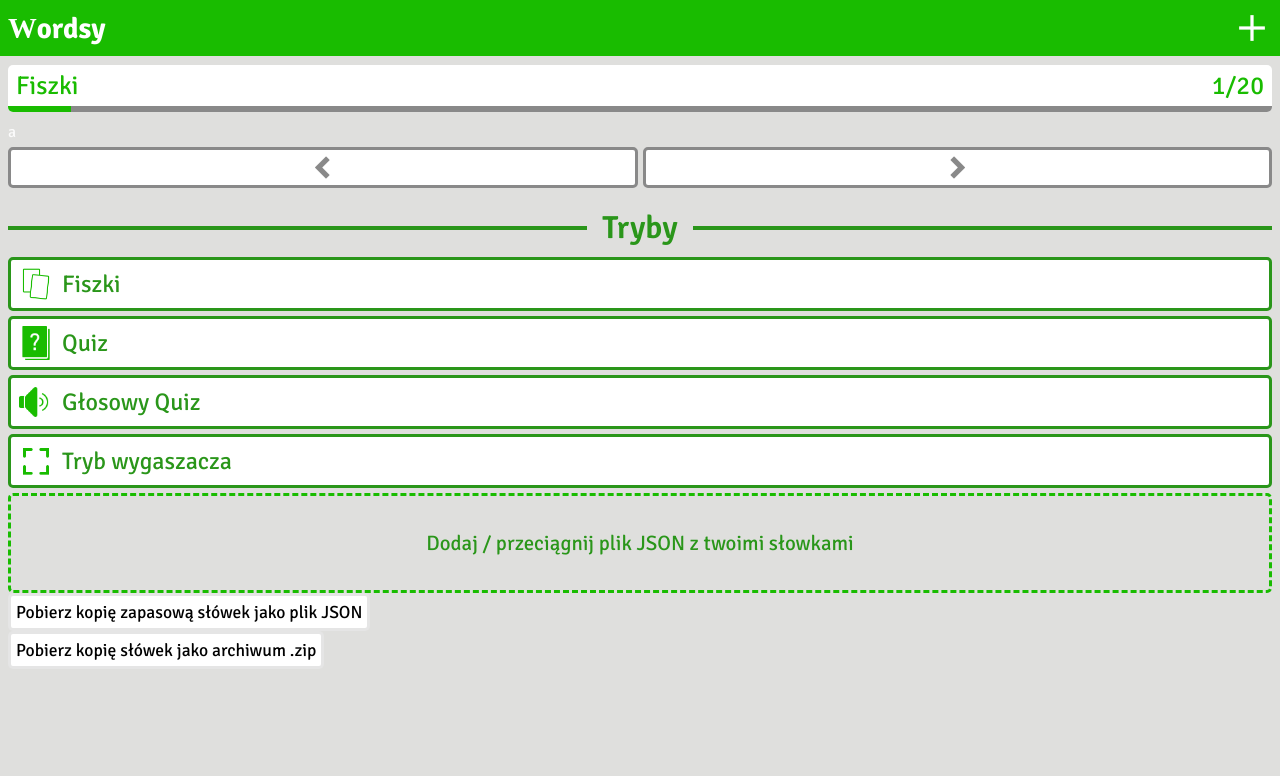
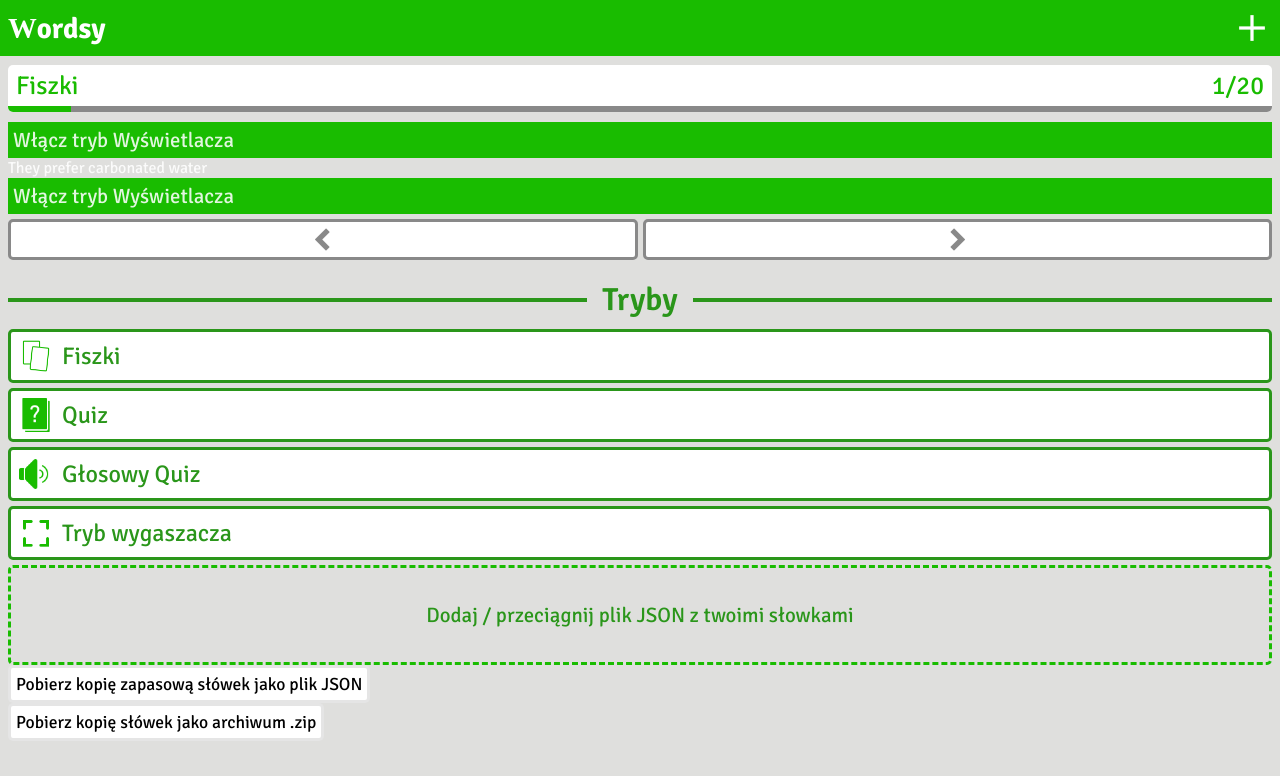
Before and after one commit to Piotrko64/wordsy, a Vue app: page /TrybWygaszacza in a window 1280 px wide. Shown: the top 776 px of the page. Built offline with nearby package versions, Linux system fonts and the light colour scheme; a web font is replaced by a local one; what v-wave would draw is missing.

Commit message:
Add function to turn on fullscreen mode

```diff
--- a/src/components/learningPage/modes/screensaverMode/ScreenSaverMode.vue
+++ b/src/components/learningPage/modes/screensaverMode/ScreenSaverMode.vue
@@ -1,6 +1,35 @@
-<script setup lang="ts"></script>
+<script setup lang="ts">
+import { useWordsStore } from "../../../../stores/WordsStore";
+import { ref, watch } from "vue";
+import { storeToRefs } from "pinia";
+
+const isScreensaverMode = ref(false);
+const elementToFullScreen = ref();
+const store = useWordsStore();
+const { getActualWord } = storeToRefs(store);
+
+function toggleFullScreen() {
+    if (elementToFullScreen.value.requestFullscreen) {
+        console.log(isScreensaverMode.value);
+        if (!isScreensaverMode.value) {
+            elementToFullScreen.value.requestFullscreen();
+            isScreensaverMode.value = true;
+        } else {
+            document.exitFullscreen();
+            isScreensaverMode.value = false;
+        }
+    }
+}
+
+watch(isScreensaverMode, () => {});
+</script>
 
 <template>
-    <div>a</div>
+    <div class="actionButton" @click="toggleFullScreen()">Włącz tryb Wyświetlacza</div>
+    <div ref="elementToFullScreen">
+        {{ getActualWord.exampleEN }}
+
+        <div class="actionButton" @click="toggleFullScreen()">Włącz tryb Wyświetlacza</div>
+    </div>
 </template>
 <style lang="scss"></style>
```
